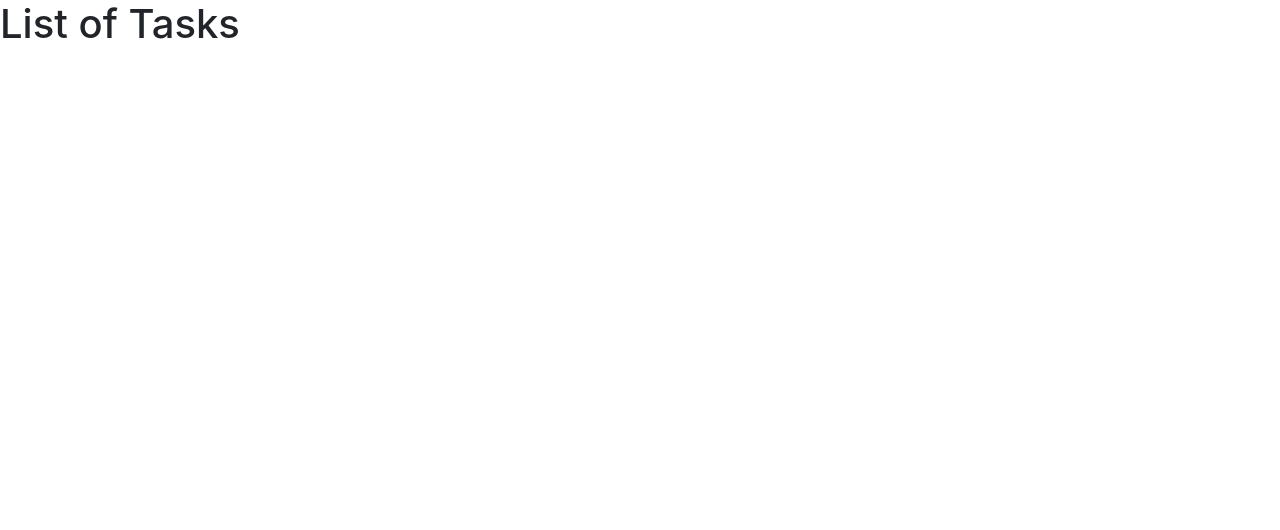
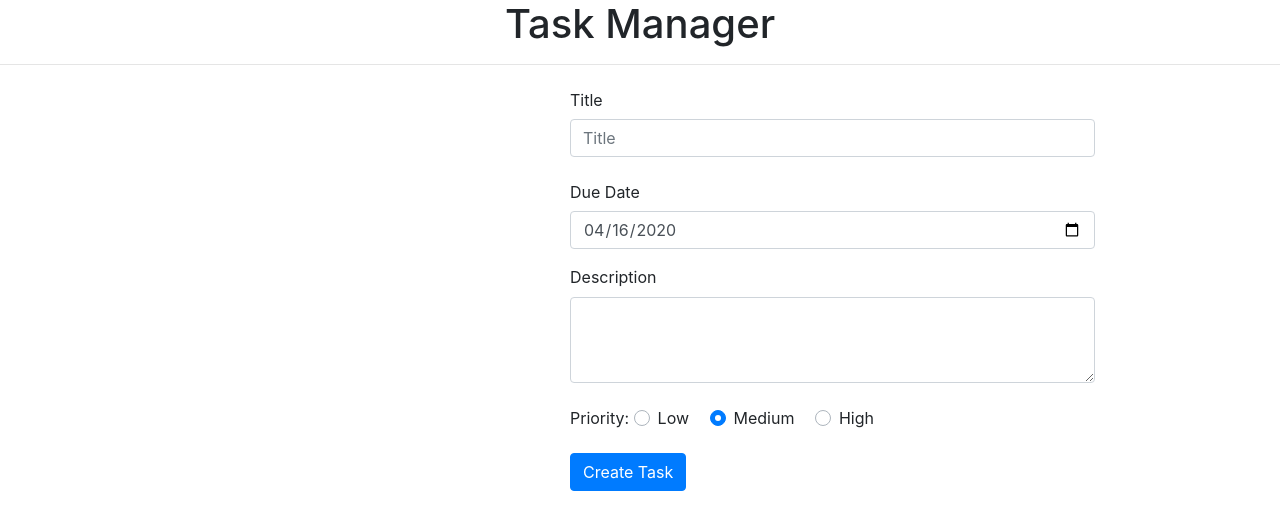
Before and after one commit to rahulsangwn/Task-And-Notes-Manager, a website: page src/public/index.html in a window 1280 px wide. Drawn offline with nearby package versions, Linux system fonts and the light colour scheme; no server answers.

Commit message:
create task post working

```diff
--- a/src/public/index.html
+++ b/src/public/index.html
@@ -14,7 +14,8 @@
     <script src="index.js"> </script>
 </head>
 <body>
-    <h1>List of Tasks</h1>
+    <h1 class="text-center">Task Manager</h1>
+    <hr>
     <div class="row container">
         <div class="col-sm-6">
             <div class="list-group myclass">
@@ -41,6 +42,51 @@
                 </script>
             </div>
         </div>
+
+        <div class="col-sm-6">
+            <form id="form-create-task" action="http://localhost:3001/todos/" method="POST">
+
+                <div class="form-group">
+                    <label for="inputEmail3" class="col-form-label">Title</label>
+                    <div class="">
+                        <input type="text" class="form-control" id="inputEmail3" name="title" placeholder="Title" required>
+                    </div>
+                </div>
+                <div class="form-group">
+                    <label for="example-date-input" class="col-form-label">Due Date</label>
+                    <div class="">
+                        <input class="form-control" type="date" name="duedate" value="" id="due-date">
+                    </div>
+                </div>
+                <div class="form-group purple-border">
+                    <label for="exampleFormControlTextarea4">Description</label>
+                    <textarea class="form-control" id="exampleFormControlTextarea4" name="description" rows="3"></textarea>
+                </div>
+                <fieldset class="form-group">
+                    <label for="inputPassword3" class="col-form-label">Priority: </label>
+                    <div class="custom-control custom-radio custom-control-inline">
+                        <input type="radio" id="customRadioInline1" name="customRadioInline1" class="custom-control-input">
+                        <label class="custom-control-label" for="customRadioInline1">Low</label>
+                    </div>
+                    <div class="custom-control custom-radio custom-control-inline">
+                        <input type="radio" id="customRadioInline2" name="customRadioInline1" class="custom-control-input" checked>
+                        <label class="custom-control-label" for="customRadioInline2">Medium</label>
+                    </div>
+                    <div class="custom-control custom-radio custom-control-inline">
+                        <input type="radio" id="customRadioInline3" name="customRadioInline1" class="custom-control-input">
+                        <label class="custom-control-label" for="customRadioInline3">High</label>
+                    </div>
+                </fieldset>
+
+                <div class="form-group row">
+                    <div class="col-sm-10">
+                        <button type="submit" id="create-task" class="btn btn-primary">Create Task</button>
+                    </div>
+                </div>
+
+
+            </form>
+        </div>
     </div>
 </body>
 </html>
--- a/src/public/index.js
+++ b/src/public/index.js
@@ -1,3 +1,27 @@
-$(document).ready (function() {
+$(document).ready(function(){
+    var d = new Date(new Date().getTime() + 24 * 60 * 60 * 1000);
+    var month = d.getMonth()+1;
+    var day = d.getDate();
 
-});
+    var output = d.getFullYear() + '-' +
+        (month<10 ? '0' : '') + month + '-' +
+        (day<10 ? '0' : '') + day;
+
+    $('#due-date').val(output)
+})
+
+$('#form-create-task').submit(function() {
+    var obj = $('#form-create-task').serializeJSON();
+
+    $.ajax({
+        type: "POST",
+        url: "http://localhost:3001/todos/",
+        data: JSON.stringify(obj),
+        dataType: "json",
+        contentType : "application/json",
+        success: function(data){
+            console.log(data)
+        }
+
+      });
+})
```
Also changed, not shown: 1 other file.
